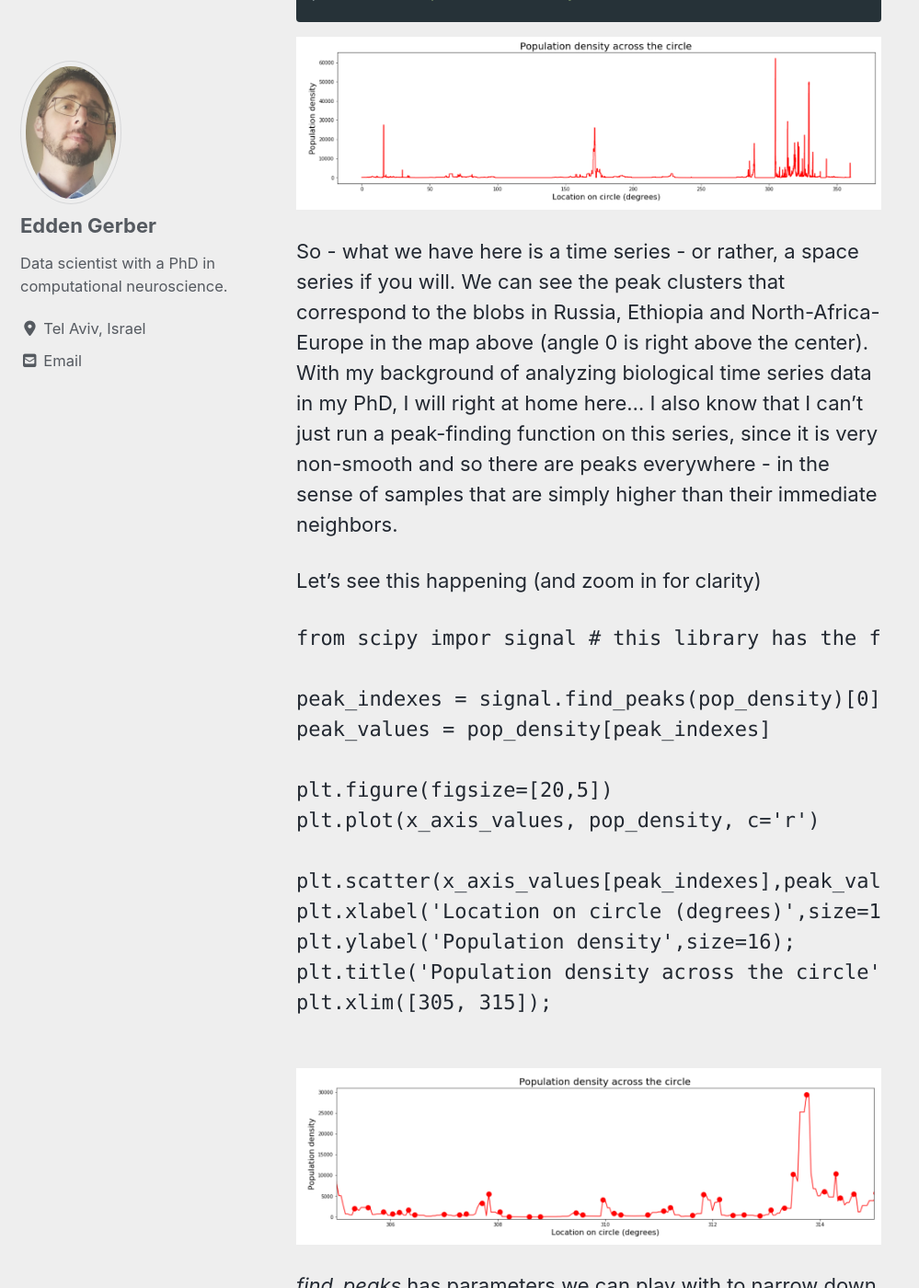
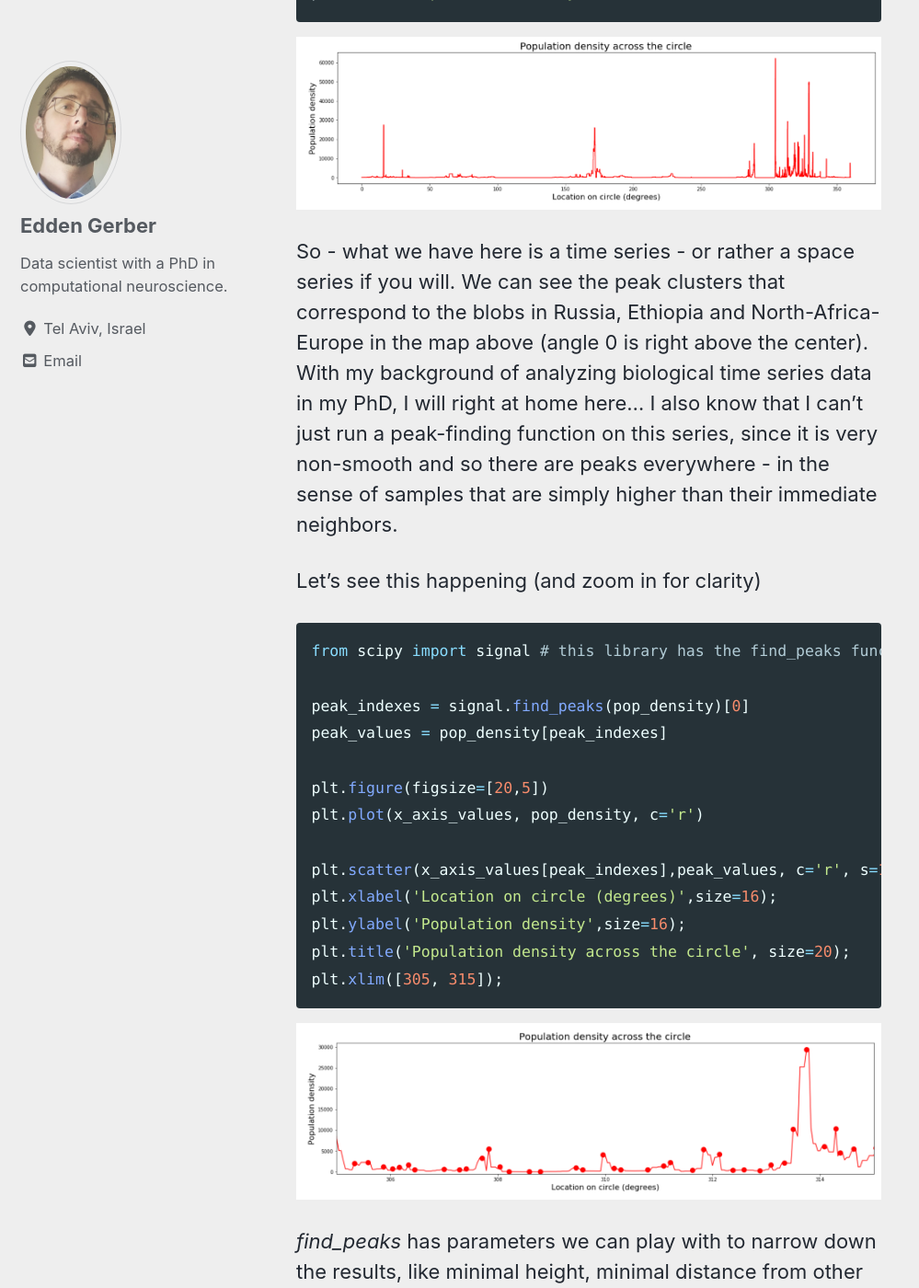
Before and after one commit to edden-gerber/edden-gerber.github.io, a Jekyll site: the page built from _posts/2019-09-21-guessing-location-on-earth.md, in a window 1280 px wide and 1400 px high, scrolled down 8081 px. Shown: the whole window at 92% size, without its empty margins (0-999 px from the left). Built offline with Jekyll 4.4.1, drawn with Linux system fonts in a browser that asks for light colours; cached includes are drawn as plain includes; nearby versions of some CDN libraries.

Commit message:
fix images

````diff
--- a/_posts/2019-09-21-guessing-location-on-earth.md
+++ b/_posts/2019-09-21-guessing-location-on-earth.md
@@ -157,13 +157,14 @@
 plt.title('Population density across the circle', size=20);```
 ```
 
-![a time series! I feel at home](../assets/images/unfiltered signal.png)
+![unfiltered signal](../assets/images/unfiltered signal.png "Space series")
 
-So - what we have here is a time series - or rather, a space series if you will. We can see the peak clusters that correspond to the blobs in Russia, Ethiopia and North-Africa-Europe in the map above (angle 0 is right above the center). With my background of analyzing biological time series data in my PhD, I will right at home here... I also know that I can't just run a peak-finding function on this series, since it is very non-smooth and so there are peaks everywhere - in the sense of samples that are simply higher than their immediate neighbors.
+So - what we have here is a time series - or rather a space series if you will. We can see the peak clusters that correspond to the blobs in Russia, Ethiopia and North-Africa-Europe in the map above (angle 0 is right above the center). With my background of analyzing biological time series data in my PhD, I will right at home here... I also know that I can't just run a peak-finding function on this series, since it is very non-smooth and so there are peaks everywhere - in the sense of samples that are simply higher than their immediate neighbors.
 
 Let's see this happening (and zoom in for clarity)
-```Python
-from scipy impor signal # this library has the find_peaks function
+
+```python
+from scipy import signal # this library has the find_peaks function
 
 peak_indexes = signal.find_peaks(pop_density)[0]
 peak_values = pop_density[peak_indexes]
@@ -176,10 +177,9 @@
 plt.ylabel('Population density',size=16);
 plt.title('Population density across the circle', size=20);
 plt.xlim([305, 315]);
-
 ```
 
-![this is unhelpful](../assets/images/unfiltered signal with peaks.png)
+![unfiltered with peaks](../assets/images/unfiltered signal with peaks.png "this is unhelpful")
 
 _find_peaks_ has parameters we can play with to narrow down the results, like minimal height, minimal distance from other peaks, and so on. Rather than get into that, I prefer to look at the problem from a signal processing perspective and simply apply a smoothing filter. This has the advantages of not only getting rid of this pesky quantization noise in the signal, but also introducing a bit of spatial integration - that is, the value at each point will reflect not only the density at this point but also a weighted sum of neighboring points (since any smoothing - i.e. "low pass" - filter is basically a moving weighted average). This works for us because by going with the "peaks" approach we're basically ignoring the data around the peaks.
 
@@ -253,6 +252,7 @@
 ```
 
 We'll store our results in a Pandas dataframe:
+
 ```python
 import pandas as pd
 # Create data frame for candidate locations
````
Also changed, not shown: other parts of _posts/2019-09-21-guessing-location-on-earth.md (+3 -4 lines).
